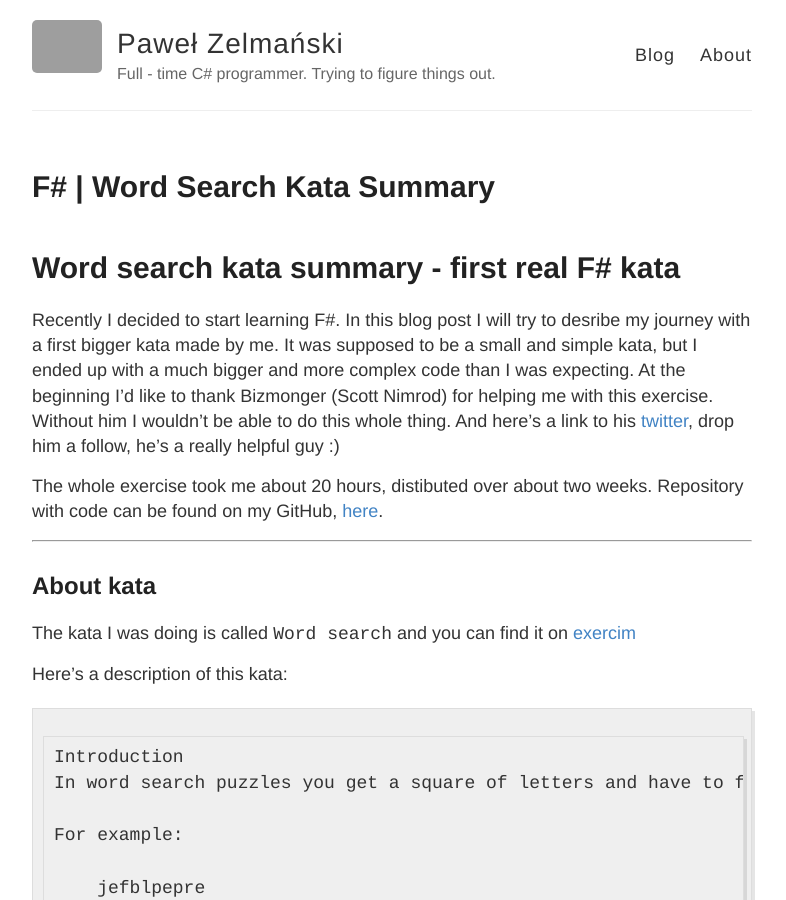
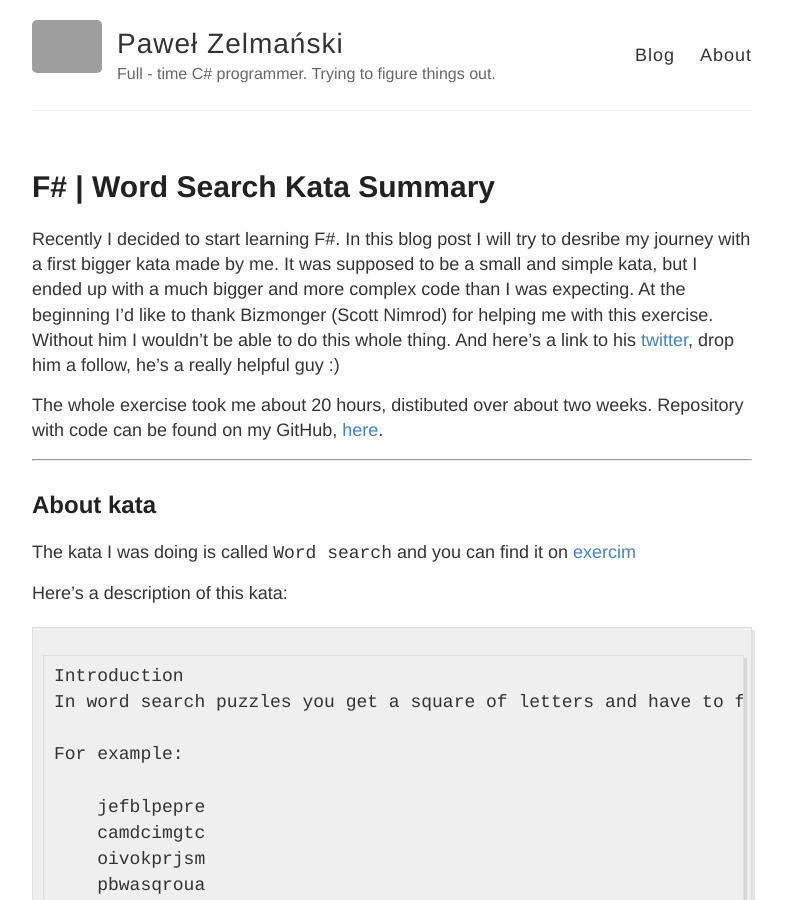
Before and after one commit to pzelmanski/pzelmanski.github.io, a Jekyll site: the page built from _posts/word-search-kata-summary/2020-4-26-word-search-kata-summary.md, in a window 1280 px wide and 900 px high. Shown: the whole window, without its empty margins (248-1034 px from the left). Built offline with Jekyll 4.4.1, drawn with Linux system fonts in a browser that asks for light colours; comment, search, counter and statistics services are not loaded; grey boxes are pictures that could not be loaded.

Commit message:
formatting fix

```diff
--- a/_posts/word-search-kata-summary/2020-4-26-word-search-kata-summary.md
+++ b/_posts/word-search-kata-summary/2020-4-26-word-search-kata-summary.md
@@ -3,8 +3,6 @@ layout: post
 title: F# | Word Search Kata Summary
 categories: "FSharp kata"
 ---
-
-# Word search kata summary - first real F# kata
 
 Recently I decided to start learning F#. In this blog post I will try to desribe my journey with a first bigger kata made by me. It was supposed to be a small and simple kata, but I ended up with a much bigger and more complex code than I was expecting. At the beginning I'd like to thank Bizmonger (Scott Nimrod) for helping me with this exercise. Without him I wouldn't be able to do this whole thing. And here's a link to his [twitter](https://twitter.com/Bizmonger), drop him a follow, he's a really helpful guy :)
 
```
